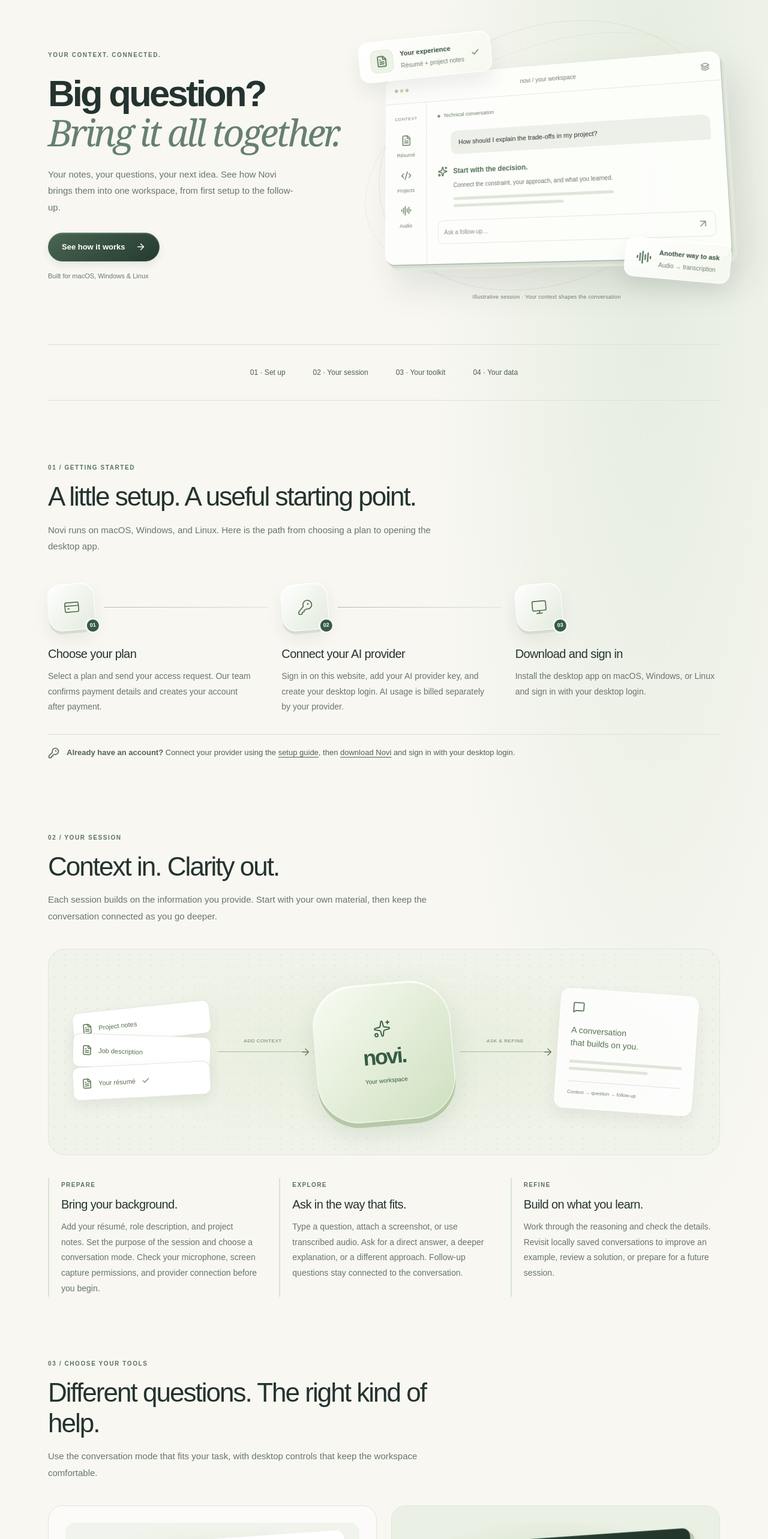
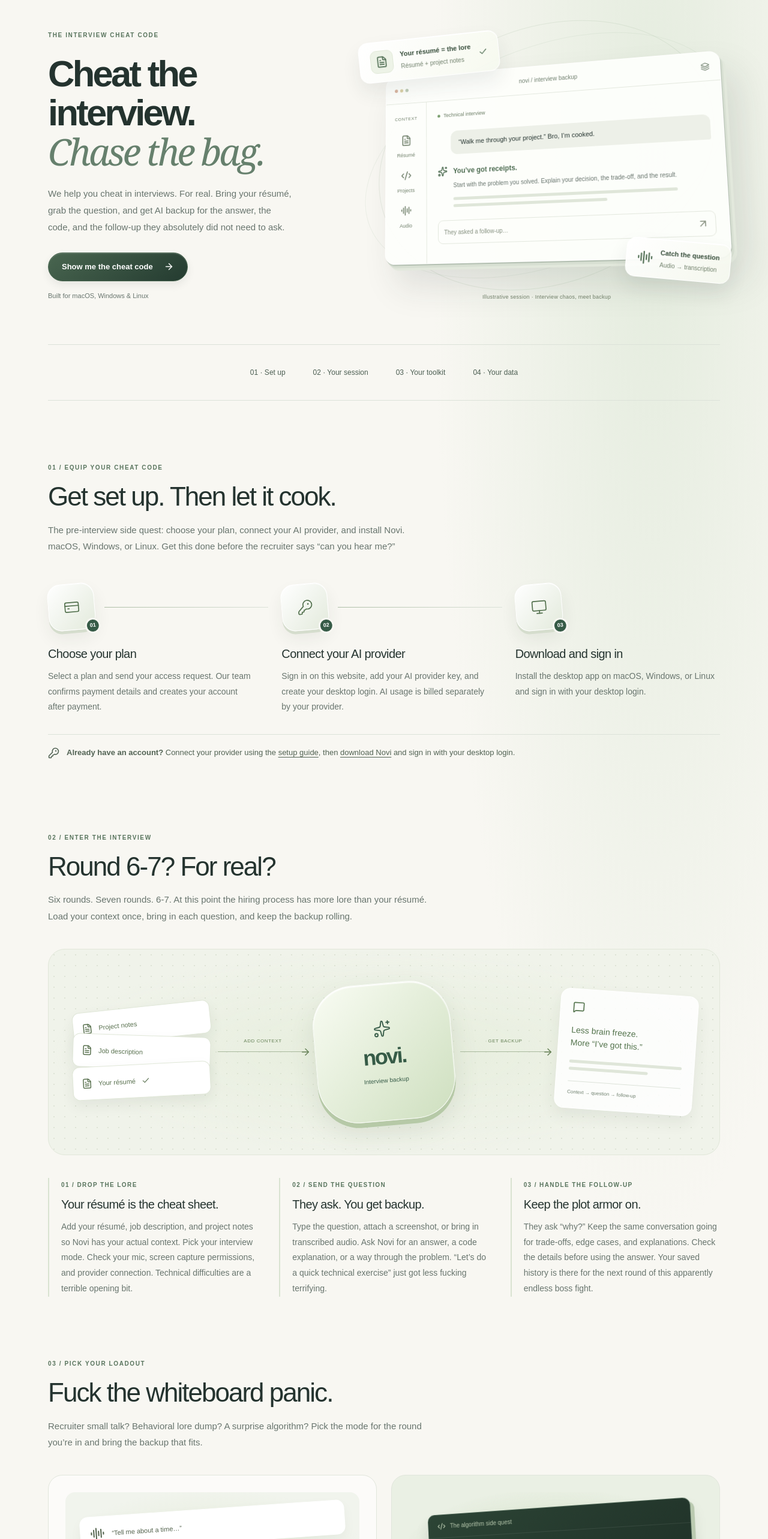
Before and after one commit to axjh03/Novi, a Next.js app in the folder webapp/: page /how-it-works in a window 1280 px wide. Shown: the part 140-2706 px from the top of the page at 60% size. Built offline with nearby package versions, Linux system fonts and the light colour scheme.

Commit message:
fronenrdfSfadfssdfgadfg

```diff
--- a/webapp/src/app/how-it-works/page.tsx
+++ b/webapp/src/app/how-it-works/page.tsx
@@ -7,17 +7,17 @@ import { JOURNEY } from '@/lib/site';
 import styles from './how-it-works.module.css';
 
 export const metadata: Metadata = {
-  title: 'How it works — Novi',
-  description: 'Learn how to set up Novi, add your context, use conversation and coding tools, and manage your AI provider and local session history.',
+  title: 'How it works — Your interview cheat code | Novi',
+  description: 'Your interview cheat code: bring your résumé, capture the question, and get AI backup for answers, code, and follow-ups. Get set up. Chase the bag.',
 };
 
 const faqs = [
-  ['What do I need before my first session?', 'A Novi account, a desktop login, and a configured AI provider. Install the desktop app, connect your provider key through your account, and check microphone and screen capture permissions for the tools you want to use.'],
-  ['Which plan includes coding and system design?', 'Pro, Plus, and Lifetime include the coding assistant, system design diagrams, and local code context. Essential includes the core conversation tools, document context, screenshots, transcription, overlay, eye tracking, and phone companion.'],
-  ['How many devices can I use?', 'Essential and Pro are limited to one device. Plus includes a maximum of two devices. Lifetime includes unlimited devices. For consultancy or staffing firm licensing, contact our sales team.'],
-  ['Does Local Coding change my files?', 'Local Coding reads and searches a selected project folder to answer questions and propose changes. It does not apply those changes or run code. You review and make any changes yourself.'],
-  ['Does Novi include AI usage?', 'Your plan covers access to Novi. You connect your own AI provider key and pay any provider usage charges separately. The same applies to Lifetime.'],
-  ['Can I use the phone companion or eye tracking right away?', 'Pair your phone with the desktop session before using remote controls. For eye tracking, allow camera access and complete calibration for your current camera position and lighting.'],
+  ['What do I need to get locked in?', 'The starter pack: a Novi account, a desktop login, and a configured AI provider. Install the desktop app, connect your provider key through your account, and check microphone and screen capture permissions for the tools you want to use.'],
+  ['Which plan handles the technical final boss?', 'Pro, Plus, and Lifetime include the coding assistant, system design diagrams, and local code context. Essential includes the core conversation tools, document context, screenshots, transcription, overlay, eye tracking, and phone companion.'],
+  ['Can I run this on my whole setup?', 'Essential and Pro are limited to one device. Plus includes a maximum of two devices. Lifetime includes unlimited devices. For consultancy or staffing firm licensing, contact our sales team.'],
+  ['Is Local Coding about to YOLO my codebase?', 'Nope. Local Coding reads and searches a selected project folder to answer questions and propose changes. It does not apply those changes or run code. You review and make any changes yourself.'],
+  ['Is the AI bill included? No cap?', 'No cap: your plan covers access to Novi. You connect your own AI provider key and pay any provider usage charges separately. The same applies to Lifetime.'],
+  ['Phone companion? Eye tracking? What’s the side quest?', 'A little setup first. Pair your phone with the desktop session before using remote controls. For eye tracking, allow camera access and complete calibration for your current camera position and lighting.'],
 ];
 
 export default function HowItWorksPage() {
@@ -27,36 +27,36 @@ export default function HowItWorksPage() {
       <main>
         <section className={styles.hero}>
           <div className={styles.heroCopy}>
-            <span className={styles.eyebrow}>YOUR CONTEXT. CONNECTED.</span>
-            <h1>Big question?<br /><em>Bring it all together.</em></h1>
-            <p>Your notes, your questions, your next idea. See how Novi brings them into one workspace, from first setup to the follow-up.</p>
-            <a className={styles.heroAction} href="#setup">See how it works <ArrowRight size={17} aria-hidden="true" /></a>
+            <span className={styles.eyebrow}>THE INTERVIEW CHEAT CODE</span>
+            <h1>Cheat the interview.<br /><em>Chase the bag.</em></h1>
+            <p>We help you cheat in interviews. For real. Bring your résumé, grab the question, and get AI backup for the answer, the code, and the follow-up they absolutely did not need to ask.</p>
+            <a className={styles.heroAction} href="#setup">Show me the cheat code <ArrowRight size={17} aria-hidden="true" /></a>
             <span className={styles.platforms}>Built for macOS, Windows &amp; Linux</span>
           </div>
           <figure className={styles.heroScene}>
             <div className={styles.sceneOrbit} aria-hidden="true" />
             <div className={styles.workspacePreview} aria-hidden="true">
-              <div className={styles.windowBar}><span className={styles.windowDots}><i /><i /><i /></span><span>novi / your workspace</span><Layers size={14} /></div>
+              <div className={styles.windowBar}><span className={styles.windowDots}><i /><i /><i /></span><span>novi / interview backup</span><Layers size={14} /></div>
               <div className={styles.previewBody}>
                 <div className={styles.previewSidebar}><span>CONTEXT</span><FileText size={20} /><span>Résumé</span><Code2 size={20} /><span>Projects</span><AudioLines size={20} /><span>Audio</span></div>
                 <div className={styles.previewChat}>
-                  <span className={styles.previewMode}><span />Technical conversation</span>
-                  <div className={styles.question}>How should I explain the trade-offs in my project?</div>
-                  <div className={styles.answer}><Sparkles size={18} /><div><strong>Start with the decision.</strong><p>Connect the constraint, your approach, and what you learned.</p><span className={styles.answerLine} /><span className={styles.answerLine} /></div></div>
-                  <div className={styles.previewComposer}>Ask a follow-up…<ArrowUpRight size={18} /></div>
+                  <span className={styles.previewMode}><span />Technical interview</span>
+                  <div className={styles.question}>“Walk me through your project.” Bro, I’m cooked.</div>
+                  <div className={styles.answer}><Sparkles size={18} /><div><strong>You’ve got receipts.</strong><p>Start with the problem you solved. Explain your decision, the trade-off, and the result.</p><span className={styles.answerLine} /><span className={styles.answerLine} /></div></div>
+                  <div className={styles.previewComposer}>They asked a follow-up…<ArrowUpRight size={18} /></div>
                 </div>
               </div>
             </div>
-            <div className={styles.floatingContext} aria-hidden="true"><span className={styles.floatIcon}><FileText size={20} /></span><div><strong>Your experience</strong><span>Résumé + project notes</span></div><Check size={15} /></div>
-            <div className={styles.floatingAudio} aria-hidden="true"><AudioLines size={26} /><div><strong>Another way to ask</strong><span>Audio → transcription</span></div></div>
-            <figcaption>Illustrative session · Your context shapes the conversation</figcaption>
+            <div className={styles.floatingContext} aria-hidden="true"><span className={styles.floatIcon}><FileText size={20} /></span><div><strong>Your résumé = the lore</strong><span>Résumé + project notes</span></div><Check size={15} /></div>
+            <div className={styles.floatingAudio} aria-hidden="true"><AudioLines size={26} /><div><strong>Catch the question</strong><span>Audio → transcription</span></div></div>
+            <figcaption>Illustrative session · Interview chaos, meet backup</figcaption>
           </figure>
           <ul className={styles.jump} aria-label="On this page"><li><a href="#setup">01 · Set up</a></li><li><a href="#session">02 · Your session</a></li><li><a href="#tools">03 · Your toolkit</a></li><li><a href="#data">04 · Your data</a></li></ul>
         </section>
 
         <section className={styles.section} id="setup" aria-labelledby="setup-title">
-          <span className={styles.eyebrow}>01 / GETTING STARTED</span><h2 id="setup-title">A little setup. A useful starting point.</h2>
-          <p className={styles.lead}>Novi runs on macOS, Windows, and Linux. Here is the path from choosing a plan to opening the desktop app.</p>
+          <span className={styles.eyebrow}>01 / EQUIP YOUR CHEAT CODE</span><h2 id="setup-title">Get set up. Then let it cook.</h2>
+          <p className={styles.lead}>The pre-interview side quest: choose your plan, connect your AI provider, and install Novi. macOS, Windows, or Linux. Get this done before the recruiter says “can you hear me?”</p>
           <ol className={styles.steps}>{JOURNEY.map((step, index) => {
             const StepIcon = [CreditCard, KeyRound, Monitor][index];
             return <li key={step.title}><div className={styles.stepIcon}><StepIcon size={27} strokeWidth={1.5} aria-hidden="true" /><span>0{index + 1}</span></div><h3>{step.title}</h3><p>{step.text}</p></li>;
@@ -65,41 +65,41 @@ export default function HowItWorksPage() {
         </section>
 
         <section className={styles.section} id="session" aria-labelledby="session-title">
-          <span className={styles.eyebrow}>02 / YOUR SESSION</span><h2 id="session-title">Context in. Clarity out.</h2>
-          <p className={styles.lead}>Each session builds on the information you provide. Start with your own material, then keep the conversation connected as you go deeper.</p>
+          <span className={styles.eyebrow}>02 / ENTER THE INTERVIEW</span><h2 id="session-title">Round 6-7? For real?</h2>
+          <p className={styles.lead}>Six rounds. Seven rounds. 6-7. At this point the hiring process has more lore than your résumé. Load your context once, bring in each question, and keep the backup rolling.</p>
           <div className={styles.sessionFlow} aria-hidden="true">
             <div className={styles.documentStack}><div><FileText size={18} /><span>Project notes</span></div><div><FileText size={18} /><span>Job description</span></div><div><FileText size={18} /><span>Your résumé</span><Check size={14} /></div></div>
             <div className={styles.flowConnector}><span>ADD CONTEXT</span><ArrowRight size={18} /></div>
-            <div className={styles.noviCore}><Sparkles size={30} strokeWidth={1.5} /><strong>novi.</strong><span>Your workspace</span></div>
-            <div className={styles.flowConnector}><span>ASK &amp; REFINE</span><ArrowRight size={18} /></div>
-            <div className={styles.responsePreview}><MessageSquare size={20} /><strong>A conversation<br />that builds on you.</strong><span className={styles.answerLine} /><span className={styles.answerLine} /><span className={styles.responseTag}>Context → question → follow-up</span></div>
+            <div className={styles.noviCore}><Sparkles size={30} strokeWidth={1.5} /><strong>novi.</strong><span>Interview backup</span></div>
+            <div className={styles.flowConnector}><span>GET BACKUP</span><ArrowRight size={18} /></div>
+            <div className={styles.responsePreview}><MessageSquare size={20} /><strong>Less brain freeze.<br />More “I’ve got this.”</strong><span className={styles.answerLine} /><span className={styles.answerLine} /><span className={styles.responseTag}>Context → question → follow-up</span></div>
           </div>
           <ol className={styles.phases}>
-            <li><span className={styles.tag}>PREPARE</span><h3>Bring your background.</h3><p>Add your résumé, role description, and project notes. Set the purpose of the session and choose a conversation mode. Check your microphone, screen capture permissions, and provider connection before you begin.</p></li>
-            <li><span className={styles.tag}>EXPLORE</span><h3>Ask in the way that fits.</h3><p>Type a question, attach a screenshot, or use transcribed audio. Ask for a direct answer, a deeper explanation, or a different approach. Follow-up questions stay connected to the conversation.</p></li>
-            <li><span className={styles.tag}>REFINE</span><h3>Build on what you learn.</h3><p>Work through the reasoning and check the details. Revisit locally saved conversations to improve an example, review a solution, or prepare for a future session.</p></li>
+            <li><span className={styles.tag}>01 / DROP THE LORE</span><h3>Your résumé is the cheat sheet.</h3><p>Add your résumé, job description, and project notes so Novi has your actual context. Pick your interview mode. Check your mic, screen capture permissions, and provider connection. Technical difficulties are a terrible opening bit.</p></li>
+            <li><span className={styles.tag}>02 / SEND THE QUESTION</span><h3>They ask. You get backup.</h3><p>Type the question, attach a screenshot, or bring in transcribed audio. Ask Novi for an answer, a code explanation, or a way through the problem. “Let’s do a quick technical exercise” just got less fucking terrifying.</p></li>
+            <li><span className={styles.tag}>03 / HANDLE THE FOLLOW-UP</span><h3>Keep the plot armor on.</h3><p>They ask “why?” Keep the same conversation going for trade-offs, edge cases, and explanations. Check the details before using the answer. Your saved history is there for the next round of this apparently endless boss fight.</p></li>
           </ol>
         </section>
 
         <section className={styles.section} id="tools" aria-labelledby="tools-title">
-          <span className={styles.eyebrow}>03 / CHOOSE YOUR TOOLS</span><h2 id="tools-title">Different questions. The right kind of help.</h2>
-          <p className={styles.lead}>Use the conversation mode that fits your task, with desktop controls that keep the workspace comfortable.</p>
+          <span className={styles.eyebrow}>03 / PICK YOUR LOADOUT</span><h2 id="tools-title">Fuck the whiteboard panic.</h2>
+          <p className={styles.lead}>Recruiter small talk? Behavioral lore dump? A surprise algorithm? Pick the mode for the round you’re in and bring the backup that fits.</p>
           <div className={styles.toolGroups}>
-            <article><div className={styles.conversationArt} aria-hidden="true"><div><AudioLines size={24} /><span>A question, in your own words.</span></div><div><Sparkles size={20} /><span>Let’s work through it together.</span></div><span className={styles.modePill}>Chat · Recruiter · Technical · Behavioral</span></div><span className={styles.tag}>EVERY PLAN</span><h3>Conversations with substance</h3><p>Use Chat for everyday questions, Recruiter mode for introductions and role fit, Technical mode for fundamentals and project deep dives, and Behavioral mode for experience stories grounded in your notes.</p><ul><li>Résumé and document context</li><li>Screenshots and audio transcription</li><li>Local conversation history</li></ul></article>
-            <article><div className={styles.codeArt} aria-hidden="true"><div className={styles.codeWindow}><span><Code2 size={15} /> Explore the approach</span><code><span>function</span> solve(question) {'{'}<br />&nbsp; understand(question);<br />&nbsp; explore(tradeoffs);<br />&nbsp; <span>return</span> nextStep;<br />{'}'}</code></div><span className={styles.codeBadge}><Layers size={16} />Architecture + reasoning</span></div><span className={styles.tag}>PRO, PLUS &amp; LIFETIME</span><h3>Technical work, in depth</h3><p>Explore solutions and edge cases with the coding assistant. Discuss architecture and trade-offs in System Design. Select a local project to ask questions with relevant code context.</p><ul><li>Readable code and explanations</li><li>Architecture diagrams and design reasoning</li><li>Read-only project search and change proposals</li></ul></article>
+            <article><div className={styles.conversationArt} aria-hidden="true"><div><AudioLines size={24} /><span>“Tell me about a time…”</span></div><div><Sparkles size={20} /><span>Your project notes have entered the chat.</span></div><span className={styles.modePill}>Chat · Recruiter · Technical · Behavioral</span></div><span className={styles.tag}>EVERY PLAN</span><h3>“Tell me about yourself” insurance</h3><p>Chat handles general questions. Recruiter mode helps with intros and role fit. Technical mode tackles fundamentals and project deep dives. Behavioral mode turns your own experience into a story with a point. Main-character energy, supporting evidence included.</p><ul><li>Résumé and document context</li><li>Screenshots and audio transcription</li><li>Local conversation history</li></ul></article>
+            <article><div className={styles.codeArt} aria-hidden="true"><div className={styles.codeWindow}><span><Code2 size={15} /> The algorithm side quest</span><code><span>function</span> solve(question) {'{'}<br />&nbsp; understand(question);<br />&nbsp; explore(tradeoffs);<br />&nbsp; <span>return</span> nextStep;<br />{'}'}</code></div><span className={styles.codeBadge}><Layers size={16} />Architecture + reasoning</span></div><span className={styles.tag}>PRO, PLUS &amp; LIFETIME</span><h3>The technical round can catch these hands</h3><p>Bring the coding problem and work through solutions, complexity, and edge cases. Use System Design for architecture and trade-offs. Add a local project for code-aware questions. When “one quick question” becomes a distributed system, you’ve got backup.</p><ul><li>Readable code and explanations</li><li>Architecture diagrams and design reasoning</li><li>Read-only project search and change proposals</li></ul></article>
           </div>
           <ul className={styles.tools}>
-            <li><strong>A flexible desktop overlay</strong>Adjust transparency, position, and click-through to keep the assistant alongside your work.</li>
-            <li><strong>Camera-based eye tracking</strong>Calibrate your camera so the answer HUD can respond to where you look. Recalibrate when your position or lighting changes.</li>
-            <li><strong>Your phone as a companion</strong>Pair your phone to ask questions, capture the screen, and scroll answers in the desktop session.</li>
-            <li><strong>Your preferred AI provider</strong>Connect a supported provider with your own API key. Provider usage is billed separately from your Novi plan.</li>
+            <li><strong>Your desktop, with backup attached</strong>Adjust the overlay’s transparency, position, and click-through behavior to put Novi where you need it alongside your work.</li>
+            <li><strong>The HUD follows your gaze. Yes, really.</strong>Calibrate your camera so the answer HUD can respond to where you look. New lighting or a new position? Recalibrate. The camera needs the memo.</li>
+            <li><strong>Your phone gets a side quest</strong>Pair it with the desktop session to ask questions, capture the screen, and scroll answers. Tiny screen, useful backup.</li>
+            <li><strong>Bring your own AI brain</strong>Connect a supported provider with your own API key. Provider usage is billed separately from your Novi plan. Keep that in the budget for the bag.</li>
           </ul>
           <Link className={styles.textLink} href="/get-access">Compare features and device allowances <ArrowRight size={16} aria-hidden="true" /></Link>
         </section>
 
         <section className={styles.section} id="data" aria-labelledby="data-title">
-          <span className={styles.eyebrow}>04 / UNDERSTAND YOUR SETUP</span><h2 id="data-title">Know where your information goes.</h2>
-          <p className={styles.lead}>Local storage and provider processing serve different purposes. Here is what that means for your session.</p>
+          <span className={styles.eyebrow}>04 / THE RECEIPTS</span><h2 id="data-title">Your data deserves a straight answer.</h2>
+          <p className={styles.lead}>The jokes can be unhinged. The data explanation should be clear. Here’s what stays on your computer and what goes to your selected AI provider.</p>
           <ul className={styles.privacy}>
             <li><HardDrive size={21} aria-hidden="true" /><span><strong>Documents and history are stored locally</strong><span>Your source documents and conversation history stay on your computer for you to revisit.</span></span></li>
             <li><Send size={21} aria-hidden="true" /><span><strong>Your selected provider processes AI requests</strong><span>Questions, attachments, and relevant context are sent to the AI provider you choose. That provider’s data policies apply to the content you send.</span></span></li>
@@ -107,8 +107,8 @@ export default function HowItWorksPage() {
           </ul>
         </section>
 
-        <section className={styles.section} id="faq" aria-labelledby="faq-title"><span className={styles.eyebrow}>GOOD TO KNOW</span><h2 id="faq-title">Before your first session.</h2><div className={styles.faq}>{faqs.map(([question, answer]) => <details key={question}><summary>{question}</summary><p>{answer}</p></details>)}</div></section>
-        <section className={styles.cta}><h2>A workspace ready for your next question.</h2><p>Start with Essential, or choose the complete toolkit with Pro and above.</p><div className={styles.ctaActions}><Link className={styles.ctaPrimary} href="/get-access">Explore plans <ArrowUpRight size={16} aria-hidden="true" /></Link></div></section>
+        <section className={styles.section} id="faq" aria-labelledby="faq-title"><span className={styles.eyebrow}>BEFORE YOU SEND IT</span><h2 id="faq-title">The “wait, but…” section.</h2><div className={styles.faq}>{faqs.map(([question, answer]) => <details key={question}><summary>{question}</summary><p>{answer}</p></details>)}</div></section>
+        <section className={styles.cta}><h2>Main quest: get the bag.</h2><p>New role? Side quest income? Start with Essential, or bring coding and system design backup with Pro and above. The interview grind can kiss your ass.</p><div className={styles.ctaActions}><Link className={styles.ctaPrimary} href="/get-access">Pick your cheat code <ArrowUpRight size={16} aria-hidden="true" /></Link></div></section>
       </main>
       <SiteFooter />
     </div>
```
Also changed, not shown: webapp/src/components/PublicLanding.module.css (+15 -0 lines), webapp/src/components/PublicLanding.tsx (+23 -1 lines).
